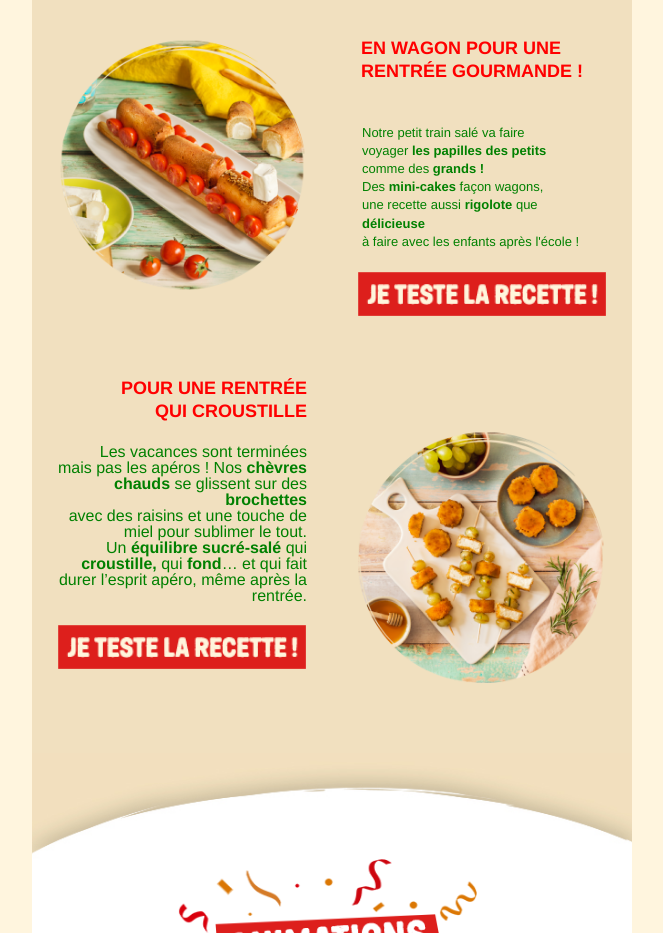
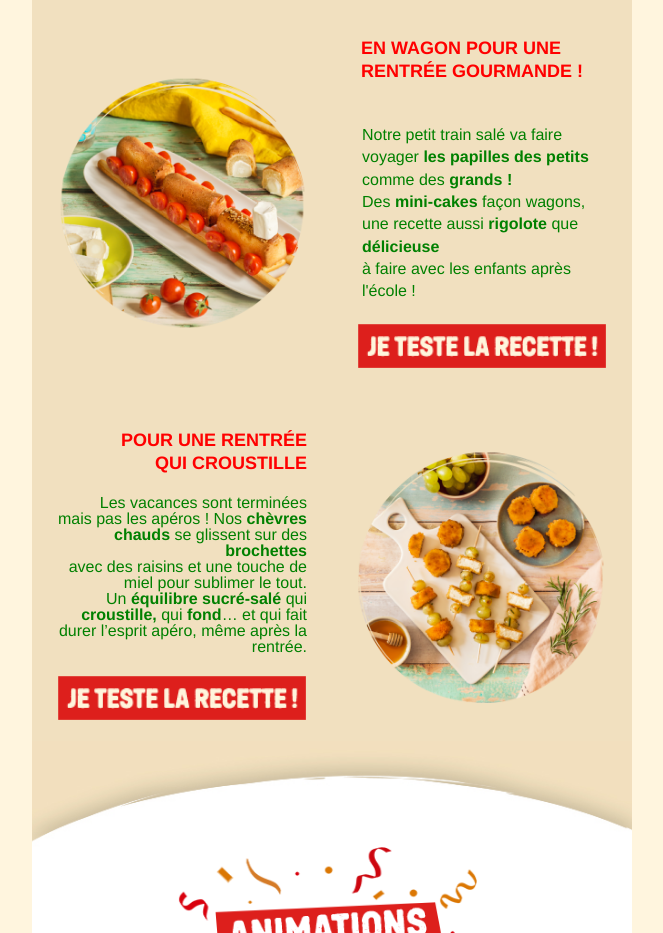
Before and after one commit to Leap0p0/mjml_mission, a plain HTML site: page index.html in a window 1280 px wide. Shown: the part 1054-1987 px from the top of the page, without its empty margins (308-971 px from the left). Drawn offline with Linux system fonts and the light colour scheme.

Commit message:
Update index.html

```diff
--- a/index.html
+++ b/index.html
@@ -519,22 +519,22 @@
           <tbody>
             <tr>
               <td
-                 style="direction:ltr;font-size:0px;padding:20px 0;padding-bottom:0px;padding-right:0px;padding-top:0px;text-align:center;"
-              >
-                <!--[if mso | IE]><table role="presentation" border="0" cellpadding="0" cellspacing="0"><tr><td class="" style="vertical-align:top;width:300px;" ><![endif]-->
-
-      <div
-         class="mj-column-per-50 mj-outlook-group-fix" style="font-size:0px;text-align:left;direction:ltr;display:inline-block;vertical-align:top;width:100%;"
-      >
-
-      <table
-         border="0" cellpadding="0" cellspacing="0" role="presentation" style="vertical-align:top;" width="100%"
-      >
-        <tbody>
-
-              <tr>
-                <td
-                   align="center" style="font-size:0px;padding:10px 25px;padding-bottom:50px;word-break:break-word;"
+                 style="direction:ltr;font-size:0px;padding:20px 0;padding-bottom:50px;padding-right:0px;padding-top:0px;text-align:center;"
+              >
+                <!--[if mso | IE]><table role="presentation" border="0" cellpadding="0" cellspacing="0"><tr><td class="" style="vertical-align:middle;width:300px;" ><![endif]-->
+
+      <div
+         class="mj-column-per-50 mj-outlook-group-fix" style="font-size:0px;text-align:left;direction:ltr;display:inline-block;vertical-align:middle;width:100%;"
+      >
+
+      <table
+         border="0" cellpadding="0" cellspacing="0" role="presentation" style="vertical-align:middle;" width="100%"
+      >
+        <tbody>
+
+              <tr>
+                <td
+                   align="center" style="font-size:0px;padding:10px 25px;padding-bottom:0px;word-break:break-word;"
                 >
 
       <table
@@ -567,14 +567,14 @@
 
       </div>
 
-          <!--[if mso | IE]></td><td class="" style="vertical-align:top;width:300px;" ><![endif]-->
-
-      <div
-         class="mj-column-per-50 mj-outlook-group-fix" style="font-size:0px;text-align:left;direction:ltr;display:inline-block;vertical-align:top;width:100%;"
-      >
-
-      <table
-         border="0" cellpadding="0" cellspacing="0" role="presentation" style="vertical-align:top;" width="100%"
+          <!--[if mso | IE]></td><td class="" style="vertical-align:middle;width:300px;" ><![endif]-->
+
+      <div
+         class="mj-column-per-50 mj-outlook-group-fix" style="font-size:0px;text-align:left;direction:ltr;display:inline-block;vertical-align:middle;width:100%;"
+      >
+
+      <table
+         border="0" cellpadding="0" cellspacing="0" role="presentation" style="vertical-align:middle;" width="100%"
       >
         <tbody>
 
@@ -597,9 +597,8 @@
                 >
 
       <div
-         style="font-family:Helvetica Neue;font-size:13px;font-weight:400px;line-height:1.4;text-align:left;color:#008000;"
-      ><text color="#2D7235" fontSize="16px" align="left" marginTop="12">
-                Notre petit train salé va faire<br/>
+         style="font-family:Helvetica Neue;font-size:16px;font-weight:400px;line-height:1.4;text-align:left;color:#008000;"
+      >Notre petit train salé va faire<br/>
                 voyager <b>les papilles des petits</b><br/>
                 comme des <b>grands !</b><br/>
                 Des <b>mini-cakes</b> façon wagons,<br/>
@@ -611,7 +610,7 @@
 
               <tr>
                 <td
-                   align="center" style="font-size:0px;padding:10px 25px;padding-bottom:50px;word-break:break-word;"
+                   align="center" style="font-size:0px;padding:10px 25px;padding-bottom:0px;word-break:break-word;"
                 >
 
       <table
@@ -664,16 +663,16 @@
           <tbody>
             <tr>
               <td
-                 style="direction:ltr;font-size:0px;padding:20px 0;padding-top:0px;text-align:center;"
-              >
-                <!--[if mso | IE]><table role="presentation" border="0" cellpadding="0" cellspacing="0"><tr><td class="" style="vertical-align:top;width:300px;" ><![endif]-->
-
-      <div
-         class="mj-column-per-50 mj-outlook-group-fix" style="font-size:0px;text-align:left;direction:ltr;display:inline-block;vertical-align:top;width:100%;"
-      >
-
-      <table
-         border="0" cellpadding="0" cellspacing="0" role="presentation" style="vertical-align:top;" width="100%"
+                 style="direction:ltr;font-size:0px;padding:20px 0;padding-bottom:20px;padding-top:0px;text-align:center;"
+              >
+                <!--[if mso | IE]><table role="presentation" border="0" cellpadding="0" cellspacing="0"><tr><td class="" style="vertical-align:middle;width:300px;" ><![endif]-->
+
+      <div
+         class="mj-column-per-50 mj-outlook-group-fix" style="font-size:0px;text-align:left;direction:ltr;display:inline-block;vertical-align:middle;width:100%;"
+      >
+
+      <table
+         border="0" cellpadding="0" cellspacing="0" role="presentation" style="vertical-align:middle;" width="100%"
       >
         <tbody>
 
@@ -715,7 +714,7 @@ Un <strong> équilibre sucré-salé </strong> qui  <strong>croustille,</strong>
 
               <tr>
                 <td
-                   align="center" style="font-size:0px;padding:10px 25px;padding-bottom:50px;word-break:break-word;"
+                   align="center" style="font-size:0px;padding:10px 25px;padding-bottom:0px;word-break:break-word;"
                 >
 
       <table
@@ -748,10 +747,10 @@ Un <strong> équilibre sucré-salé </strong> qui  <strong>croustille,</strong>
 
       </div>
 
-          <!--[if mso | IE]></td><td class="" style="vertical-align:top;width:300px;" ><![endif]-->
-
-      <div
-         class="mj-column-per-50 mj-outlook-group-fix" style="font-size:0px;text-align:left;direction:ltr;display:inline-block;vertical-align:top;width:100%;"
+          <!--[if mso | IE]></td><td class="" style="vertical-align:middle;width:300px;" ><![endif]-->
+
+      <div
+         class="mj-column-per-50 mj-outlook-group-fix" style="font-size:0px;text-align:left;direction:ltr;display:inline-block;vertical-align:middle;width:100%;"
       >
 
       <table
@@ -759,7 +758,7 @@ Un <strong> équilibre sucré-salé </strong> qui  <strong>croustille,</strong>
       >
         <tbody>
           <tr>
-            <td  style="background-color:#f1e0bf;vertical-align:top;padding-top:50px;padding-right:0px;padding-bottom:0px;">
+            <td  style="background-color:#f1e0bf;vertical-align:middle;padding-top:0px;padding-right:0px;padding-bottom:0px;">
 
       <table
          border="0" cellpadding="0" cellspacing="0" role="presentation" style="" width="100%"
@@ -768,7 +767,7 @@ Un <strong> équilibre sucré-salé </strong> qui  <strong>croustille,</strong>
 
               <tr>
                 <td
-                   align="center" style="font-size:0px;padding:10px 25px;padding-bottom:50px;word-break:break-word;"
+                   align="center" style="font-size:0px;padding:10px 25px;padding-bottom:0px;word-break:break-word;"
                 >
 
       <table
```
